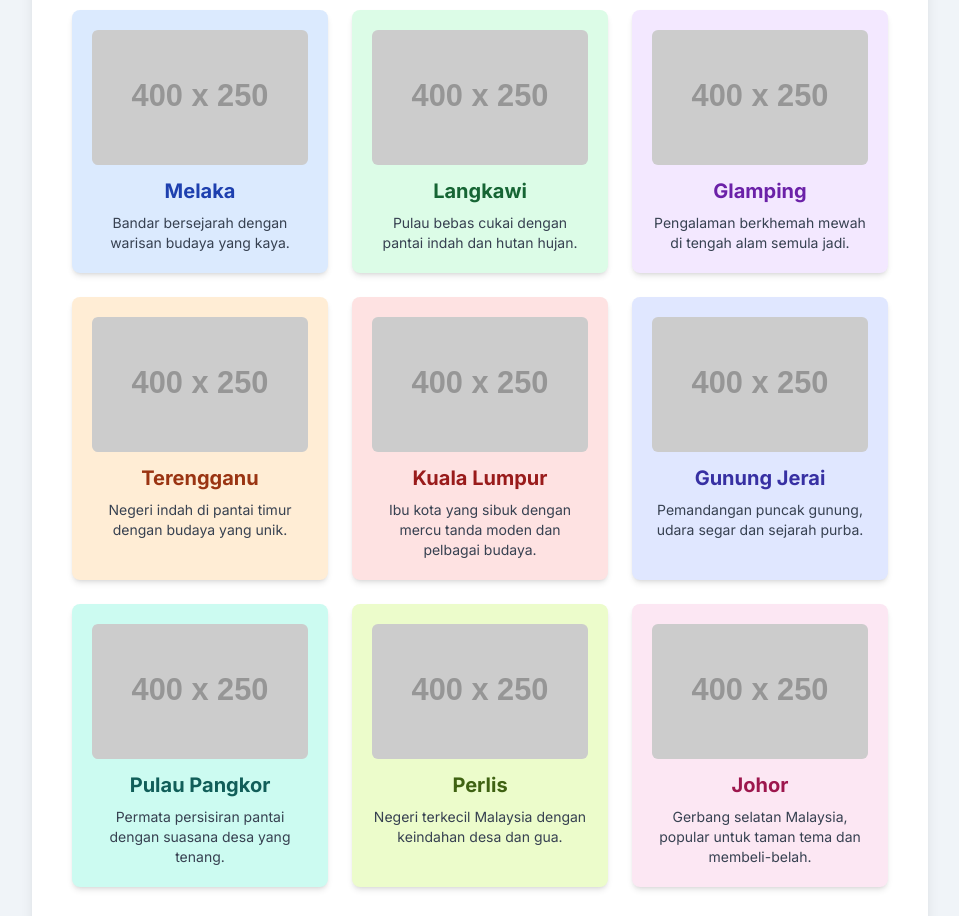
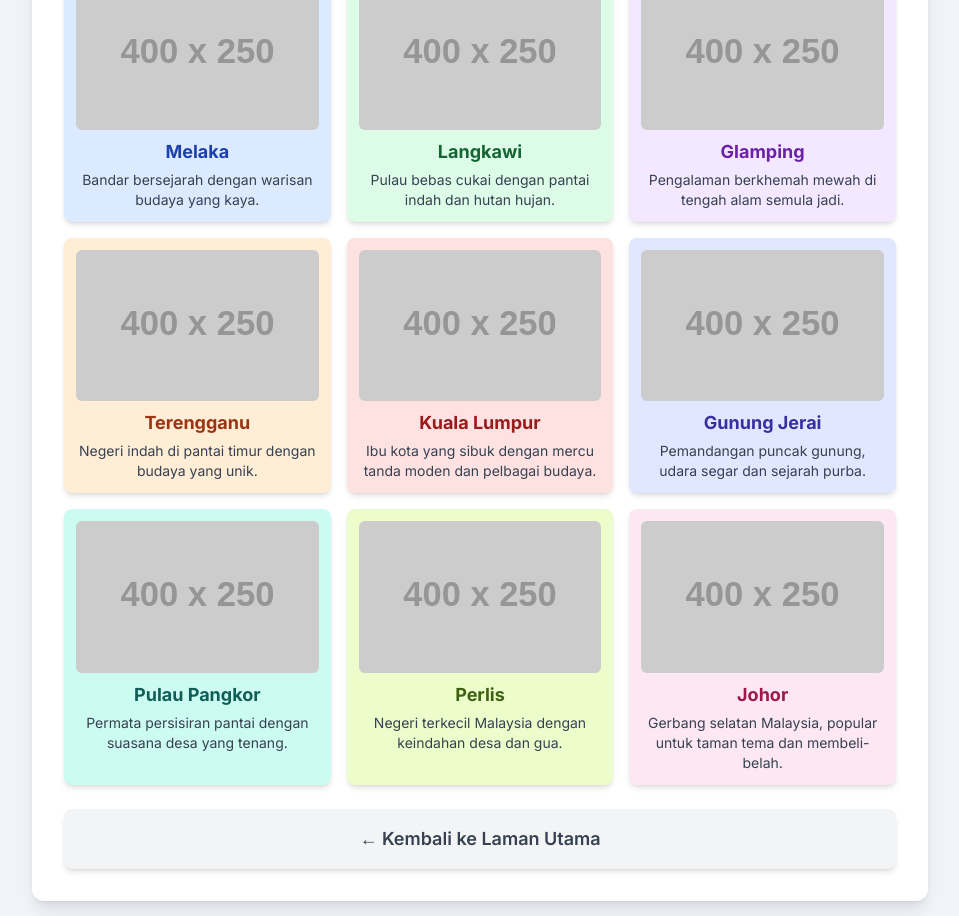
Before and after one commit to mdzul84-abuAdam/jom-cuti, a plain HTML site: page senarai_destinasi.html in a window 1280 px wide. Shown: the part 170-1086 px from the top of the page, without its empty margins (160-1119 px from the left). Drawn offline with nearby package versions, Linux system fonts and the light colour scheme; placeholder pictures from the web are drawn by us.

Commit message:
Update senarai_destinasi.html to make it more mobile web friendly

```diff
--- a/senarai_destinasi.html
+++ b/senarai_destinasi.html
@@ -23,82 +23,82 @@
         }
     </style>
 </head>
-<body class="flex flex-col items-center justify-center min-h-screen p-4 md:p-8 lg:p-12">
+<body class="flex flex-col items-center justify-start p-2 sm:p-4 md:p-8">
 
-    <div class="w-full max-w-4xl bg-white rounded-xl shadow-lg overflow-hidden p-6 sm:p-8 md:p-10 text-center">
+    <div class="w-full max-w-4xl bg-white rounded-xl shadow-lg overflow-hidden p-4 sm:p-6 md:p-8 text-center">
         <!-- Tajuk Halaman -->
-        <h1 class="text-4xl sm:text-5xl lg:text-6xl font-extrabold text-teal-700 mb-8 leading-tight font-dancing-script uppercase">
+        <h1 class="text-3xl sm:text-4xl lg:text-5xl font-extrabold text-teal-700 mb-6 leading-tight font-dancing-script uppercase">
             Destinasi Pilihan
         </h1>
 
         <!-- Senarai Destinasi -->
-        <div class="grid grid-cols-1 md:grid-cols-2 lg:grid-cols-3 gap-6 mb-8">
+        <div class="grid grid-cols-1 md:grid-cols-2 lg:grid-cols-3 gap-4 mb-6">
             <!-- Destinasi 1: Melaka -->
-            <a href="melaka_details.html" class="block p-5 bg-blue-100 rounded-lg shadow-md hover:shadow-xl transition-shadow duration-300 transform hover:scale-105">
-                <img src="https://placehold.co/400x250/BEE3F8/2B6CB0?text=Melaka" alt="Gambar Melaka" class="rounded-md mb-3 w-full h-auto object-cover">
-                <h2 class="text-xl font-bold text-blue-800 mb-2">Melaka</h2>
-                <p class="text-gray-700 text-sm">Bandar bersejarah dengan warisan budaya yang kaya.</p>
+            <a href="melaka_details.html" class="block p-3 bg-blue-100 rounded-lg shadow-md hover:shadow-xl transition-shadow duration-300 transform hover:scale-105">
+                <img src="https://placehold.co/400x250/BEE3F8/2B6CB0?text=Melaka" alt="Gambar Melaka" class="rounded-md mb-2 w-full h-auto object-cover">
+                <h2 class="text-lg font-bold text-blue-800 mb-1">Melaka</h2>
+                <p class="text-gray-700 text-xs sm:text-sm">Bandar bersejarah dengan warisan budaya yang kaya.</p>
             </a>
 
             <!-- Destinasi 2: Langkawi -->
-            <a href="langkawi_details.html" class="block p-5 bg-green-100 rounded-lg shadow-md hover:shadow-xl transition-shadow duration-300 transform hover:scale-105">
-                <img src="https://placehold.co/400x250/C6F6D5/2F855A?text=Langkawi" alt="Gambar Langkawi" class="rounded-md mb-3 w-full h-auto object-cover">
-                <h2 class="text-xl font-bold text-green-800 mb-2">Langkawi</h2>
-                <p class="text-gray-700 text-sm">Pulau bebas cukai dengan pantai indah dan hutan hujan.</p>
+            <a href="langkawi_details.html" class="block p-3 bg-green-100 rounded-lg shadow-md hover:shadow-xl transition-shadow duration-300 transform hover:scale-105">
+                <img src="https://placehold.co/400x250/C6F6D5/2F855A?text=Langkawi" alt="Gambar Langkawi" class="rounded-md mb-2 w-full h-auto object-cover">
+                <h2 class="text-lg font-bold text-green-800 mb-1">Langkawi</h2>
+                <p class="text-gray-700 text-xs sm:text-sm">Pulau bebas cukai dengan pantai indah dan hutan hujan.</p>
             </a>
 
             <!-- Destinasi 3: Glamping -->
-            <a href="glamping_details.html" class="block p-5 bg-purple-100 rounded-lg shadow-md hover:shadow-xl transition-shadow duration-300 transform hover:scale-105">
-                <img src="https://placehold.co/400x250/E9D8FD/553C9A?text=Glamping" alt="Gambar Glamping" class="rounded-md mb-3 w-full h-auto object-cover">
-                <h2 class="text-xl font-bold text-purple-800 mb-2">Glamping</h2>
-                <p class="text-gray-700 text-sm">Pengalaman berkhemah mewah di tengah alam semula jadi.</p>
+            <a href="glamping_details.html" class="block p-3 bg-purple-100 rounded-lg shadow-md hover:shadow-xl transition-shadow duration-300 transform hover:scale-105">
+                <img src="https://placehold.co/400x250/E9D8FD/553C9A?text=Glamping" alt="Gambar Glamping" class="rounded-md mb-2 w-full h-auto object-cover">
+                <h2 class="text-lg font-bold text-purple-800 mb-1">Glamping</h2>
+                <p class="text-gray-700 text-xs sm:text-sm">Pengalaman berkhemah mewah di tengah alam semula jadi.</p>
             </a>
 
             <!-- Destinasi 4: Terengganu -->
-            <a href="terengganu_details.html" class="block p-5 bg-orange-100 rounded-lg shadow-md hover:shadow-xl transition-shadow duration-300 transform hover:scale-105">
-                <img src="https://placehold.co/400x250/FEEBCF/DD6B20?text=Terengganu" alt="Gambar Terengganu" class="rounded-md mb-3 w-full h-auto object-cover">
-                <h2 class="text-xl font-bold text-orange-800 mb-2">Terengganu</h2>
-                <p class="text-gray-700 text-sm">Negeri indah di pantai timur dengan budaya yang unik.</p>
+            <a href="terengganu_details.html" class="block p-3 bg-orange-100 rounded-lg shadow-md hover:shadow-xl transition-shadow duration-300 transform hover:scale-105">
+                <img src="https://placehold.co/400x250/FEEBCF/DD6B20?text=Terengganu" alt="Gambar Terengganu" class="rounded-md mb-2 w-full h-auto object-cover">
+                <h2 class="text-lg font-bold text-orange-800 mb-1">Terengganu</h2>
+                <p class="text-gray-700 text-xs sm:text-sm">Negeri indah di pantai timur dengan budaya yang unik.</p>
             </a>
 
             <!-- Destinasi 5: Kuala Lumpur -->
-            <a href="kl_details.html" class="block p-5 bg-red-100 rounded-lg shadow-md hover:shadow-xl transition-shadow duration-300 transform hover:scale-105">
-                <img src="https://placehold.co/400x250/FED7D7/C53030?text=Kuala+Lumpur" alt="Gambar Kuala Lumpur" class="rounded-md mb-3 w-full h-auto object-cover">
-                <h2 class="text-xl font-bold text-red-800 mb-2">Kuala Lumpur</h2>
-                <p class="text-gray-700 text-sm">Ibu kota yang sibuk dengan mercu tanda moden dan pelbagai budaya.</p>
+            <a href="kl_details.html" class="block p-3 bg-red-100 rounded-lg shadow-md hover:shadow-xl transition-shadow duration-300 transform hover:scale-105">
+                <img src="https://placehold.co/400x250/FED7D7/C53030?text=Kuala+Lumpur" alt="Gambar Kuala Lumpur" class="rounded-md mb-2 w-full h-auto object-cover">
+                <h2 class="text-lg font-bold text-red-800 mb-1">Kuala Lumpur</h2>
+                <p class="text-gray-700 text-xs sm:text-sm">Ibu kota yang sibuk dengan mercu tanda moden dan pelbagai budaya.</p>
             </a>
 
             <!-- Destinasi 6: Gunung Jerai -->
-            <a href="gunung_jerai_details.html" class="block p-5 bg-indigo-100 rounded-lg shadow-md hover:shadow-xl transition-shadow duration-300 transform hover:scale-105">
-                <img src="https://placehold.co/400x250/C3DAFE/4C51BF?text=Gunung+Jerai" alt="Gambar Gunung Jerai" class="rounded-md mb-3 w-full h-auto object-cover">
-                <h2 class="text-xl font-bold text-indigo-800 mb-2">Gunung Jerai</h2>
-                <p class="text-gray-700 text-sm">Pemandangan puncak gunung, udara segar dan sejarah purba.</p>
+            <a href="gunung_jerai_details.html" class="block p-3 bg-indigo-100 rounded-lg shadow-md hover:shadow-xl transition-shadow duration-300 transform hover:scale-105">
+                <img src="https://placehold.co/400x250/C3DAFE/4C51BF?text=Gunung+Jerai" alt="Gambar Gunung Jerai" class="rounded-md mb-2 w-full h-auto object-cover">
+                <h2 class="text-lg font-bold text-indigo-800 mb-1">Gunung Jerai</h2>
+                <p class="text-gray-700 text-xs sm:text-sm">Pemandangan puncak gunung, udara segar dan sejarah purba.</p>
             </a>
 
             <!-- Destinasi 7: Pulau Pangkor -->
-            <a href="pangkor_details.html" class="block p-5 bg-teal-100 rounded-lg shadow-md hover:shadow-xl transition-shadow duration-300 transform hover:scale-105">
-                <img src="https://placehold.co/400x250/C6F6E5/319795?text=Pulau+Pangkor" alt="Gambar Pulau Pangkor" class="rounded-md mb-3 w-full h-auto object-cover">
-                <h2 class="text-xl font-bold text-teal-800 mb-2">Pulau Pangkor</h2>
-                <p class="text-gray-700 text-sm">Permata persisiran pantai dengan suasana desa yang tenang.</p>
+            <a href="pangkor_details.html" class="block p-3 bg-teal-100 rounded-lg shadow-md hover:shadow-xl transition-shadow duration-300 transform hover:scale-105">
+                <img src="https://placehold.co/400x250/C6F6E5/319795?text=Pulau+Pangkor" alt="Gambar Pulau Pangkor" class="rounded-md mb-2 w-full h-auto object-cover">
+                <h2 class="text-lg font-bold text-teal-800 mb-1">Pulau Pangkor</h2>
+                <p class="text-gray-700 text-xs sm:text-sm">Permata persisiran pantai dengan suasana desa yang tenang.</p>
             </a>
 
             <!-- Destinasi 8: Perlis -->
-            <a href="perlis_details.html" class="block p-5 bg-lime-100 rounded-lg shadow-md hover:shadow-xl transition-shadow duration-300 transform hover:scale-105">
-                <img src="https://placehold.co/400x250/D6F5B2/68D391?text=Perlis" alt="Gambar Perlis" class="rounded-md mb-3 w-full h-auto object-cover">
-                <h2 class="text-xl font-bold text-lime-800 mb-2">Perlis</h2>
-                <p class="text-gray-700 text-sm">Negeri terkecil Malaysia dengan keindahan desa dan gua.</p>
+            <a href="perlis_details.html" class="block p-3 bg-lime-100 rounded-lg shadow-md hover:shadow-xl transition-shadow duration-300 transform hover:scale-105">
+                <img src="https://placehold.co/400x250/D6F5B2/68D391?text=Perlis" alt="Gambar Perlis" class="rounded-md mb-2 w-full h-auto object-cover">
+                <h2 class="text-lg font-bold text-lime-800 mb-1">Perlis</h2>
+                <p class="text-gray-700 text-xs sm:text-sm">Negeri terkecil Malaysia dengan keindahan desa dan gua.</p>
             </a>
 
             <!-- Destinasi 9: Johor -->
-            <a href="johor_details.html" class="block p-5 bg-pink-100 rounded-lg shadow-md hover:shadow-xl transition-shadow duration-300 transform hover:scale-105">
-                <img src="https://placehold.co/400x250/FDD6E4/D53F8C?text=Johor" alt="Gambar Johor" class="rounded-md mb-3 w-full h-auto object-cover">
-                <h2 class="text-xl font-bold text-pink-800 mb-2">Johor</h2>
-                <p class="text-gray-700 text-sm">Gerbang selatan Malaysia, popular untuk taman tema dan membeli-belah.</p>
+            <a href="johor_details.html" class="block p-3 bg-pink-100 rounded-lg shadow-md hover:shadow-xl transition-shadow duration-300 transform hover:scale-105">
+                <img src="https://placehold.co/400x250/FDD6E4/D53F8C?text=Johor" alt="Gambar Johor" class="rounded-md mb-2 w-full h-auto object-cover">
+                <h2 class="text-lg font-bold text-pink-800 mb-1">Johor</h2>
+                <p class="text-gray-700 text-xs sm:text-sm">Gerbang selatan Malaysia, popular untuk taman tema dan membeli-belah.</p>
             </a>
         </div>
 
         <!-- Pautan Kembali ke Laman Utama -->
-        <div class="flex justify-center items-center p-4 mt-6 bg-gray-100 rounded-lg shadow-md">
+        <div class="flex justify-center items-center p-4 mt-4 bg-gray-100 rounded-lg shadow-md">
             <a href="index.html" class="text-gray-700 font-semibold text-base sm:text-lg hover:text-blue-600 hover:underline">← Kembali ke Laman Utama</a>
         </div>
     </div>
```
